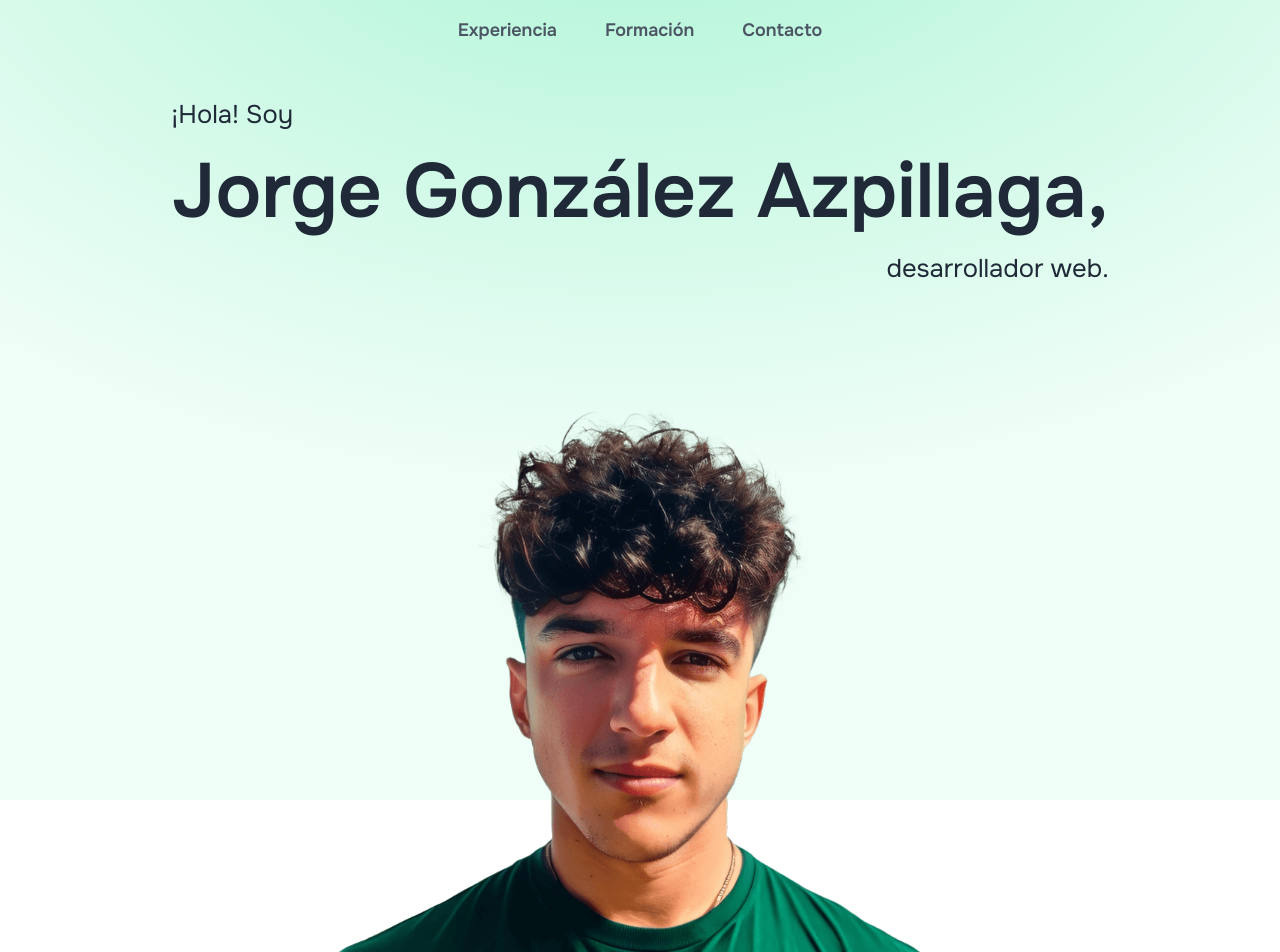
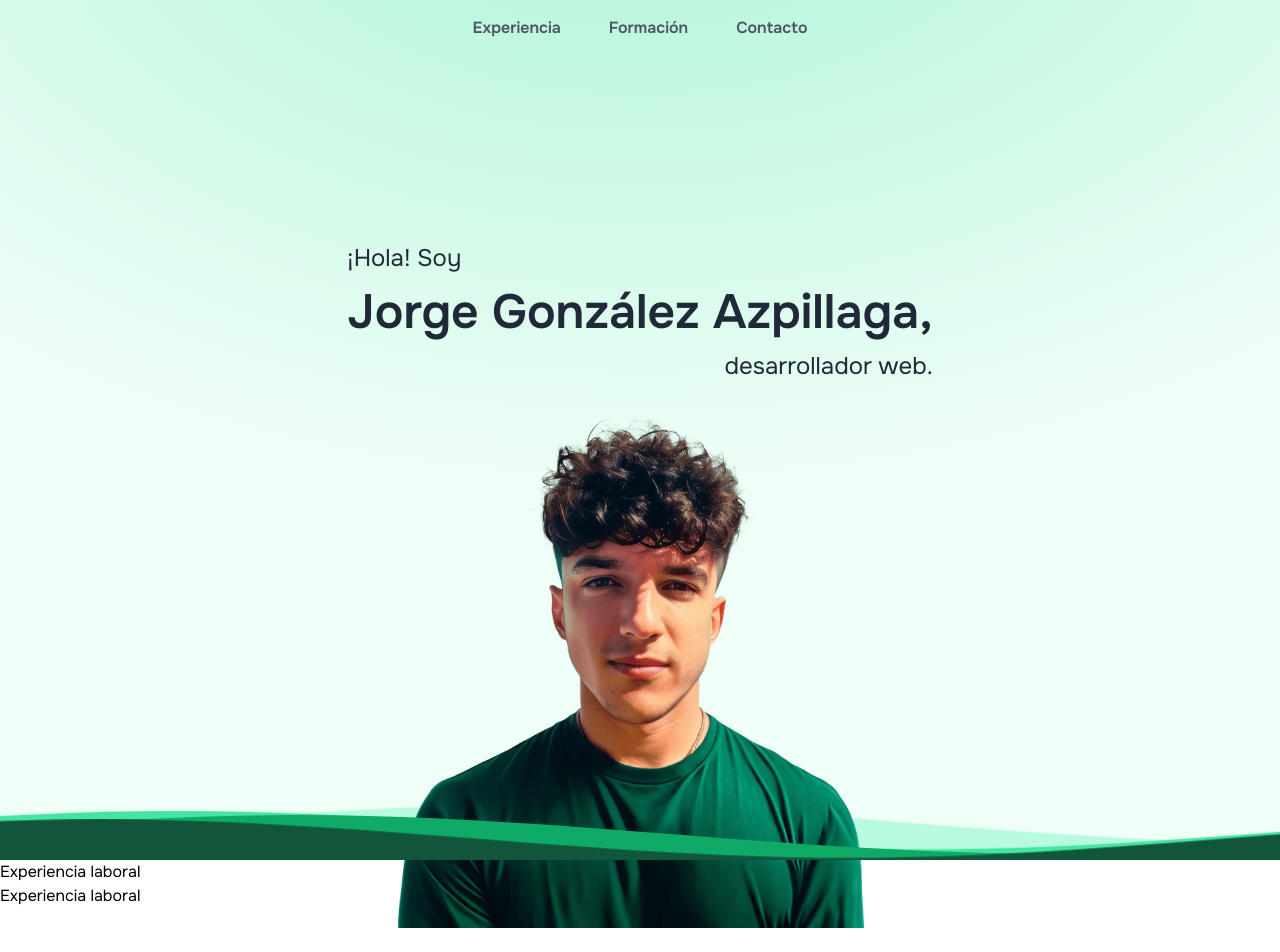
Before and after one commit to Jgonaz/jgonaz-portfolio, a Next.js app: page / in a window 1280 px wide. Shown: the top 952 px of the page. Built offline with nearby package versions, Linux system fonts and the light colour scheme.

Commit message:
Styles, wave transitions, new profile photo.

```diff
--- a/src/app/_components/home.tsx
+++ b/src/app/_components/home.tsx
@@ -2,19 +2,17 @@ import Image from 'next/image'
 
 export default function Home () {
   return (
-    <main className='min-h-screen w-full' id='home'>
-      <div
-        className='absolute top-0 z-[-2] h-screen w-screen max-w-full
-       bg-jade-50 bg-[radial-gradient(ellipse_80%_80%_at_50%_-20%,rgba(67,229,160,0.4),rgba(255,255,255,0))]'
-      ></div>
-      <div className='relative z-10 flex min-h-screen container mx-auto p-24 pb-0'>
-        <div className='text-gray-800 text-pretty w-full text-center flex flex-col justify-end items-center'>
-          <div className='max-w-max'>
+    <main
+      className='h-screen w-screen max-w-full top-0 z-[-2] bg-jade-50 bg-[radial-gradient(ellipse_80%_80%_at_50%_-20%,rgba(67,229,160,0.4),rgba(255,255,255,0))]'
+      id='home'
+    >
+      <div className='h-screen container mx-auto p-4 md:p-6 lg:p-24 flex justify-center'>
+        <div className='max-w-max text-gray-800 mt-16 md:mt-24 lg:mt-32 xl:mt-36'>
           <h3 className='text-start small-heading'>¡Hola! Soy</h3>
           <h1 className='big-heading'>Jorge González Azpillaga,</h1>
           <h3 className='text-end small-heading'>desarrollador web.</h3>
         </div>
-          <div className='w-full flex justify-center items-end'>
+        <div className='profile-photo absolute bottom-0 flex justify-center items-end w-full max-w-full min-w-[350px] h-[768px] z-20 translate-y-4rem sm:translate-y-8rem'>
           <Image
             src='/profile.png'
             alt='Foto de perfil personal - Jgonaz'
@@ -23,12 +21,13 @@ export default function Home () {
             priority={true}
             sizes='100vw'
             style={{
+              filter: 'drop-shadow(0px 0px 2px gray);',
+              objectFit: 'scale-down',
               minWidth: '350px',
-                maxWidth: '768px',
-                filter: 'drop-shadow(0px 0px 2px gray);'
+              maxHeight: '65vh',
+              height: 'auto'
             }}
           />
-          </div>
         </div>
       </div>
     </main>
--- a/src/app/_components/menu.tsx
+++ b/src/app/_components/menu.tsx
@@ -2,7 +2,7 @@ import Link from 'next/link'
 
 export default function Menu () {
   return (
-    <nav className='flex justify-center gap-12 text-lg font-semibold text-gray-600'>
+    <nav className='flex justify-center gap-12 text-md font-semibold text-gray-600'>
       <Link href='#work'>Experiencia</Link>
       <Link href='#education'>Formación</Link>
       <Link href='#contact'>Contacto</Link>
--- /dev/null
+++ b/src/app/_components/waves.tsx
@@ -0,0 +1,86 @@
+import '../_styles/waves.css'
+
+interface WavesProps {
+  color1?: string
+  color2?: string
+  color3?: string
+  color4?: string
+  background?: string
+}
+
+export default function Waves ({
+  color1 = '#b8fadd',
+  color2 = '#43e5a0',
+  color3 = '#0fa968',
+  color4 = '#11563a',
+  background = '#effef7'
+}: WavesProps) {
+  return (
+    <div className='waves' style={{ backgroundColor: background }}>
+      <div className='first-waves z-10'>
+        <svg
+          xmlns='http://www.w3.org/2000/svg'
+          xmlnsXlink='http://www.w3.org/1999/xlink'
+          viewBox='0 24 150 28'
+          preserveAspectRatio='none'
+          shapeRendering='auto'
+        >
+          <defs>
+            <path
+              id='gentle-wave'
+              d='M-160 44c30 0 58-18 88-18s 58 18 88 18 58-18 88-18 58 18 88 18 v44h-352z'
+            />
+          </defs>
+          <g className='parallax'>
+            <use
+              className='color1'
+              xlinkHref='#gentle-wave'
+              x='48'
+              y='0'
+              fill={color1}
+            />
+            <use
+              className='color2'
+              xlinkHref='#gentle-wave'
+              x='48'
+              y='3'
+              fill={color2}
+            />
+          </g>
+        </svg>
+      </div>
+      <div className='second-waves z-30'>
+        <svg
+          xmlns='http://www.w3.org/2000/svg'
+          xmlnsXlink='http://www.w3.org/1999/xlink'
+          viewBox='0 24 150 28'
+          preserveAspectRatio='none'
+          shapeRendering='auto'
+        >
+          <defs>
+            <path
+              id='gentle-wave'
+              d='M-160 44c30 0 58-18 88-18s 58 18 88 18 58-18 88-18 58 18 88 18 v44h-352z'
+            />
+          </defs>
+          <g className='parallax'>
+            <use
+              className='color3'
+              xlinkHref='#gentle-wave'
+              x='48'
+              y='5'
+              fill={color3}
+            />
+            <use
+              className='color4'
+              xlinkHref='#gentle-wave'
+              x='48'
+              y='7'
+              fill={color4}
+            />
+          </g>
+        </svg>
+      </div>
+    </div>
+  )
+}
--- /dev/null
+++ b/src/app/_styles/waves.css
@@ -0,0 +1,49 @@
+.waves {
+  height: 60px;
+  width: 100%;
+
+  div {
+    height: 60px;
+    width: 100%;
+    position: absolute;
+
+    svg {
+      position: absolute;
+      background-color: transparent;
+      width: 100%;
+      height: 60px;
+      margin-bottom: -7px; /*Fix for safari gap*/
+    }
+  }
+}
+
+.parallax {
+  use {
+    animation: move-forever 25s cubic-bezier(0.55, 0.5, 0.45, 0.5) infinite;
+  }
+  .color1 {
+    animation-delay: -2s;
+    animation-duration: 8s;
+  }
+  .color2 {
+    animation-delay: -6s;
+    animation-duration: 16s;
+  }
+  .color3 {
+    animation-delay: -4s;
+    animation-duration: 12s;
+  }
+  .color4 {
+    animation-delay: -8s;
+    animation-duration: 20s;
+  }
+}
+
+@keyframes move-forever {
+  0% {
+    transform: translate3d(-90px, 0, 0);
+  }
+  100% {
+    transform: translate3d(85px, 0, 0);
+  }
+}
--- a/src/app/globals.css
+++ b/src/app/globals.css
@@ -17,12 +17,22 @@
 }
 
 .big-heading {
-  font-size: clamp(40px, 6vw, 80px);
+  font-size: clamp(24px, 6vw, 48px);
   font-weight: 600;
   text-wrap: nowrap;
 }
 
 .small-heading {
-  font-size: clamp(16px, 2vw, 32px);
+  font-size: clamp(12px, 3vw, 24px);
   text-wrap: nowrap;
 }
+
+/* tailwind.css */
+@layer utilities {
+  .translate-y-4rem {
+    transform: translateY(4rem);
+  }
+  .translate-y-8rem {
+    transform: translateY(8rem);
+  }
+}
--- a/src/app/page.tsx
+++ b/src/app/page.tsx
@@ -2,11 +2,13 @@ import Home from './_components/home'
 import Work from './_components/work'
 import Education from './_components/education'
 import Contact from './_components/contact'
+import Waves from './_components/waves'
 
 export default function Page () {
   return (
     <>
       <Home />
+      <Waves />
       <Work />
       <Education />
       <Contact />
```
Also changed, not shown: public/profile.png. Lines whose indentation alone changed are shown as unchanged.
